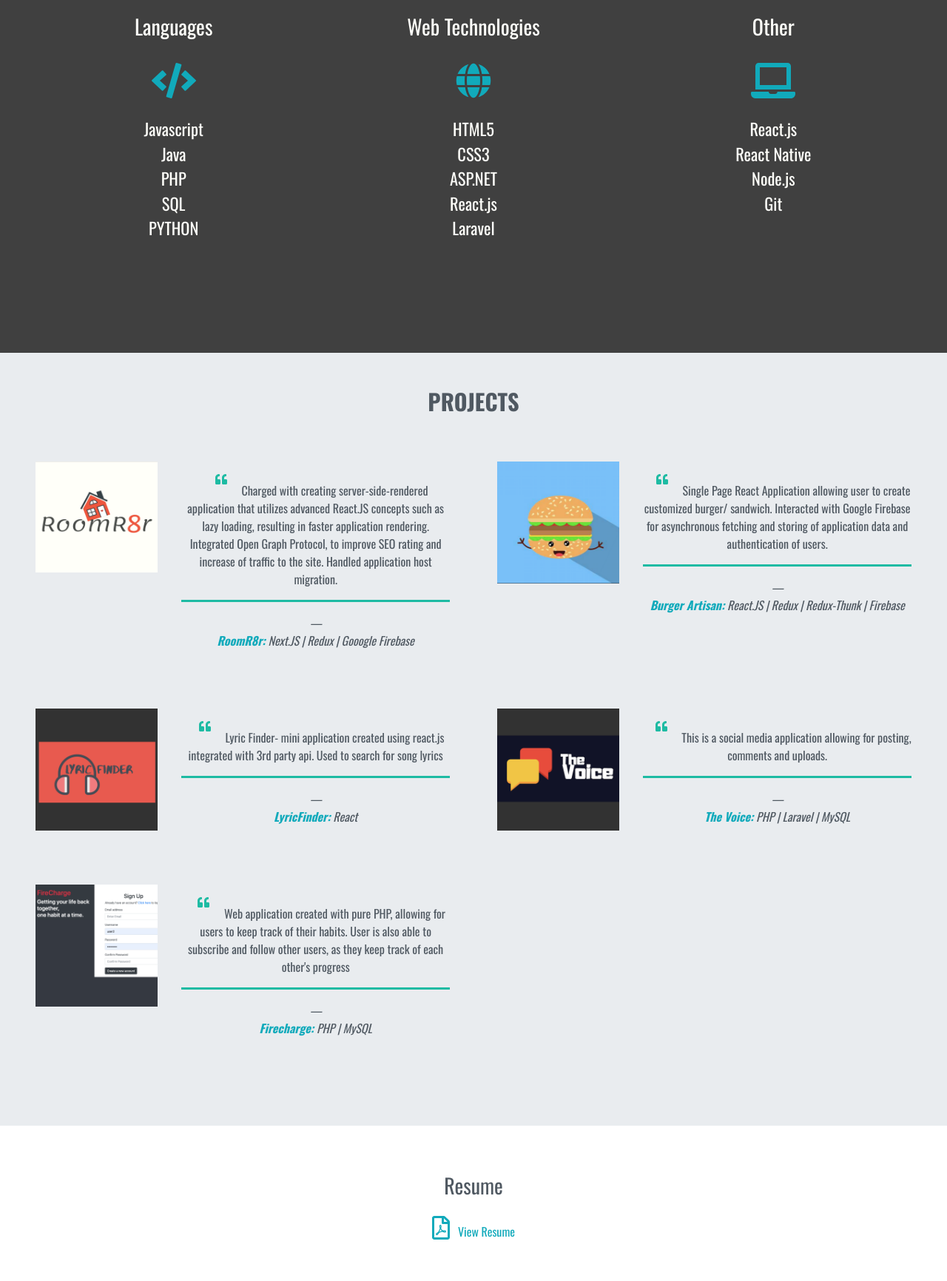
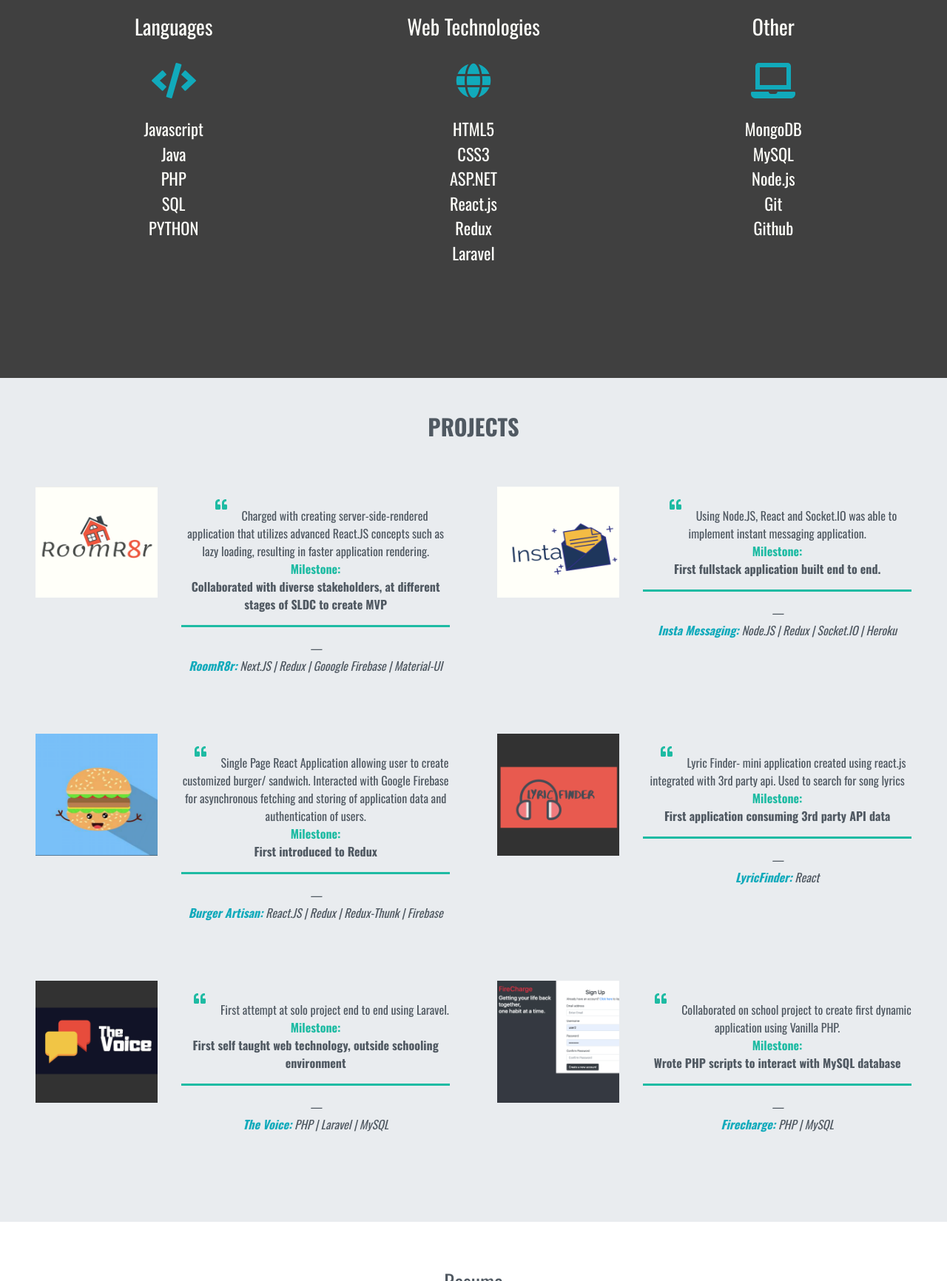
Before and after one commit to creig-with-an-E/creigphiri.github.io, a plain HTML site: page index.html in a window 1280 px wide. Shown: the part 1821-3553 px from the top of the page at 74% size. Drawn offline with nearby package versions, Linux system fonts and the light colour scheme.

Commit message:
adding chat app

```diff
--- a/index.html
+++ b/index.html
@@ -93,11 +93,11 @@
           the end of the year ? hmm, maybe..."
         </p>
         <hr class="mb-5 pb-1 bg-success w-25" />
-        <h3 class="heading mb-3">What makes me different ?</h3>
-        <h5 class="h5 mb-3">I speak both "business" and "tech"</h5>
+        <h3 class="heading mb-3">Why me ?</h3>
+        <h5 class="h5 mb-3">I speak both "Business" and "Tech"</h5>
         <p class="lead m-3">
-          Simply put, I have a certified in both Business Management and Computer Programming,
-          which gives me the ability to effective communicate with both tech and non-tech individuals.
+          Simply put, I am certified in both Business Management and Computer Programming.
+          From this I have been able to effeciently communicate with both technical and non-technical members within an organization.
         </p>
       </div>
     </div>
@@ -143,6 +143,7 @@
                   <li>CSS3</li>
                   <li>ASP.NET</li>
                   <li>React.js</li>
+                  <li>Redux</li>
                   <li>Laravel</li>
                 </ul>
               </p>
@@ -154,11 +155,11 @@
             </div>
             <p class="lead text-center">
                 <ul class="skills_list_items">
-                  <li>React.js</li>
-                  <li>React Native</li>
+                  <li>MongoDB</li>
+                  <li>MySQL</li>
                   <li>Node.js</li>
                   <li>Git</li>
-                  <li></li>
+                  <li>Github</li>
                 </ul>
               </p>
           </div>
@@ -190,16 +191,35 @@
                     <blockquote>
                       <i class="fas fa-quote-left"></i>
                         Charged with creating server-side-rendered application that utilizes advanced React.JS concepts such as lazy loading, resulting in
-                        faster application rendering. Integrated Open Graph Protocol, to improve SEO rating and increase of traffic to the site.
-                        Handled application host migration.
+                        faster application rendering.
+                        <strong>Milestone:</strong> <span>Collaborated with diverse stakeholders, at different stages of SLDC to create MVP</span>
                       <hr class="projects-hr" />
-                      <cite>&#8212; <strong><a href="http://roomr8r.ca" target="_blank">RoomR8r:</a></strong> Next.JS | Redux | Gooogle Firebase  </cite>
+                      <cite>&#8212; <strong><a href="http://roomr8r.ca" target="_blank">RoomR8r:</a></strong> Next.JS | Redux | Gooogle Firebase | Material-UI </cite>
                     </blockquote>
                   </div>
                 </div>
               </div>
           <!-- </div> -->
-            <!-- end of roomr8r -->
+
+            <!-- end of Insta the chatapp-->
+            <div class="col-md-6 projects">
+              <div class="row">
+                <div class="col-md-4">
+                  <!-- image section -->
+                  <a href="http://whatsapp-v2.herokuapp.com" target="_blank"><img height="150px" src="img/insta_ogp.png" alt="image1" /></a>
+                </div>
+                <div class="col-md-8">
+                  <blockquote>
+                    <i class="fas fa-quote-left"></i>
+                      Using Node.JS, React and Socket.IO was able to implement instant messaging application. <strong>Milestone:</strong> <span>First fullstack application built end to end.</span>
+                    <hr class="projects-hr" />
+                    <cite>&#8212; <strong><a href="http://whatsapp-v2.herokuapp.com" target="_blank">Insta Messaging:</a></strong> Node.JS | Redux | Socket.IO | Heroku  </cite>
+                  </blockquote>
+                </div>
+              </div>
+            </div>
+        <!-- </div> -->
+          <!-- end of roomr8r -->
             <div class="col-md-6 projects">
                 <div class="row">
                   <div class="col-md-4">
@@ -211,6 +231,7 @@
                       <i class="fas fa-quote-left"></i>
                       Single Page React Application allowing user to create customized burger/ sandwich. Interacted with Google Firebase for asynchronous fetching and storing of
                       application data and authentication of users.
+                      <strong>Milestone:</strong><span> First introduced to Redux</span>
                       <hr class="projects-hr" />
                       <cite>&#8212;<strong><a href="https://burger-app-react-js.firebaseapp.com/" target="_blank">Burger Artisan:</a></strong> React.JS | Redux | Redux-Thunk | Firebase</cite>
                     </blockquote>
@@ -228,6 +249,7 @@
                       <blockquote>
                         <i class="fas fa-quote-left"></i>
                           Lyric Finder- mini application created using react.js integrated with 3rd party api. Used to search for song lyrics
+                          <strong>Milestone: </strong><span>First application consuming 3rd party API data</span>
                         <hr class="projects-hr" />
                         <cite>&#8212; <strong><a href="https://forgottenwords.herokuapp.com/" target="_blank">LyricFinder:</a></strong> React</cite>
                       </blockquote>
@@ -244,7 +266,8 @@
                 <div class="col-md-8">
                   <blockquote>
                     <i class="fas fa-quote-left"></i>
-                    This is a social media application allowing for posting, comments and uploads.
+                      First attempt at solo project end to end using Laravel.
+                      <strong>Milestone: </strong><span>First self taught web technology, outside schooling environment</span>
                     <hr class="projects-hr" />
                     <cite>&#8212; <strong><a href="https://classique-croissant-67398.herokuapp.com/" target="_blank">The Voice:</a></strong> PHP | Laravel | MySQL</cite>
                   </blockquote>
@@ -260,8 +283,8 @@
                 <div class="col-md-8">
                   <blockquote>
                     <i class="fas fa-quote-left"></i>
-                    Web application created with pure PHP, allowing for users to keep track of their habits.
-                    User is also able to subscribe and follow other users, as they keep track of each other's progress
+                      Collaborated on school project to create first dynamic application using Vanilla PHP.
+                      <strong>Milestone: </strong><span>Wrote PHP scripts to interact with MySQL database</span>
                     <hr class="projects-hr" />
                     <cite>&#8212; <strong><a href="https://firecharge.herokuapp.com" target="_blank">Firecharge:</a></strong> PHP | MySQL </cite>
                   </blockquote>
--- a/style.css
+++ b/style.css
@@ -194,6 +194,12 @@ blockquote svg.svg-inline--fa{
   margin: 1rem
 }
 
+blockquote > strong {
+  color: #1EBBA3
+}
+blockquote span {
+  font-weight: bold
+}
 .projects-hr {
   border-top: .2rem solid #1EBBA3
 }
```
Also changed, not shown: img/insta_ogp.png (added), 1 other file.
